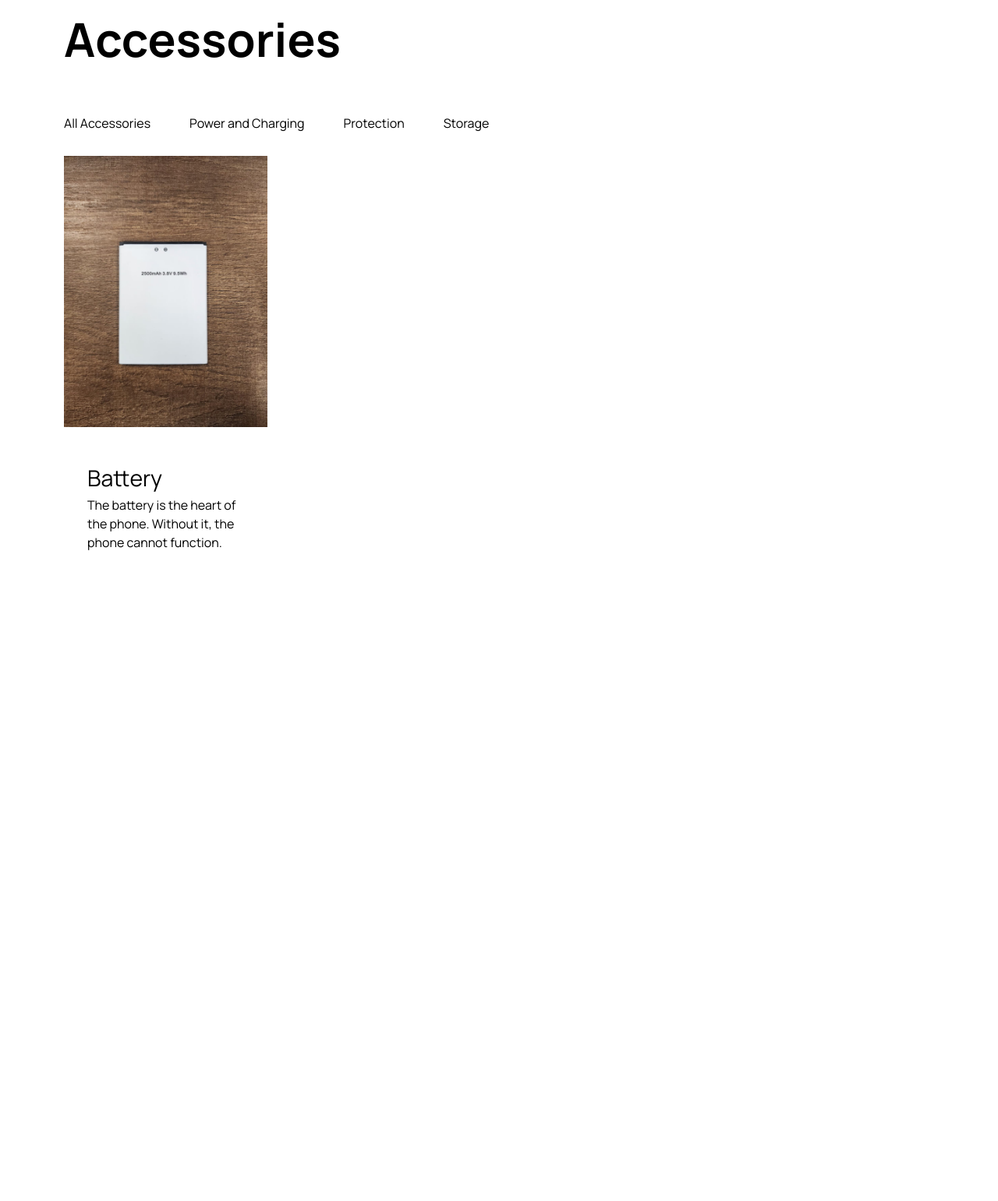
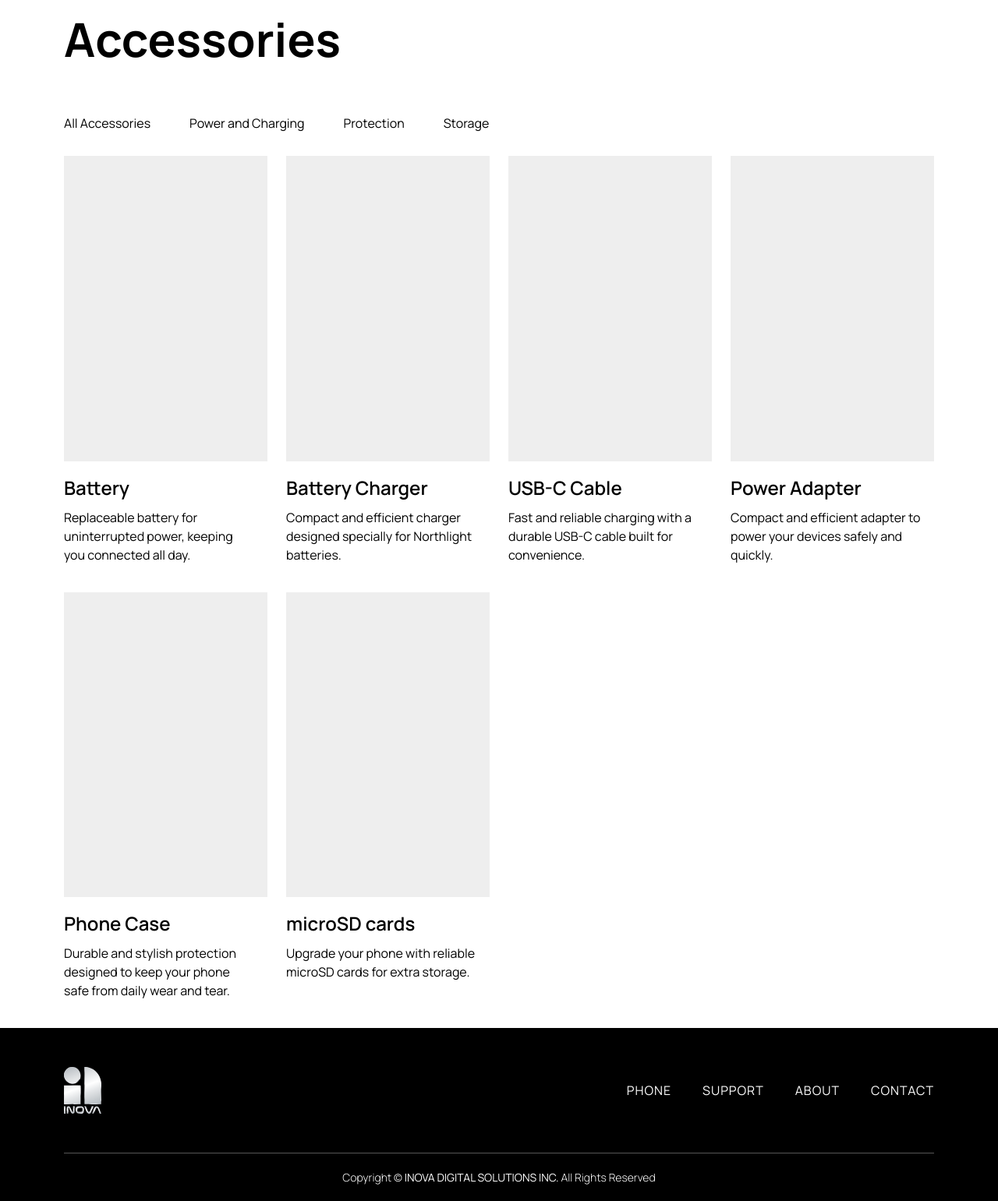
Before and after one commit to salmankhan03/i-nova, a PHP site: page /accessories.php in a window 1280 px wide. Shown: the part 136-1677 px from the top of the page at 78% size. Before the commit the page ends 842 px from the top, so only its background shows below. Run offline with PHP 8.4, Linux system fonts and the light colour scheme; some libraries are stand-ins or nearby versions.

Commit message:
update accessories page

```diff
--- a/accessories.php
+++ b/accessories.php
@@ -2,6 +2,29 @@
 <html lang="en">
     <head>
         <?php include './inc/HTMLhead.php'; ?>
+        <style>
+            .card {
+                margin-bottom: 20px;
+            }
+            .card-body {
+                padding-left: 0;
+            }
+            .card-title {
+                font-size: 24px;
+                font-weight: 600;
+            }
+            .accessory-image-container {
+                background-color: #eee;
+                width: 100%;
+                aspect-ratio: 2/3;
+                display: flex;
+                justify-content: left;
+                align-items: center;
+            }
+            .accessory-image{
+                width: 70%;
+            }
+        </style>
     </head>
     <body>
         <?php include './inc/header.php'; ?>
@@ -21,23 +44,84 @@
             </div>
 
             <div class="row">
-                <div class="col-sm-6 col-md-4 col-lg-3">
-                    <div class="accessory-card">
-                        <img src="img/accessories/battery.jpeg" alt="battery" class="img-fluid">
+                <div class="col-sm-6 col-lg-4 col-xl-3">
+                    <div class="card">
+                        <div class="accessory-image-container">
+                            <!-- <img src="img/accessories/battery.jpeg" alt="battery" class="img-fluid accessory-image"> -->
+                        </div>
                         <div class="card-body">
                             <div class="card-title">Battery</div>
-                            <div class="card-text">The battery is the heart of the phone. Without it, the phone cannot function.</div>
+                            <div class="card-text">Replaceable battery for uninterrupted power, keeping you connected all day.</div>
+                        </div>
+                    </div>
+                </div>
+
+                <div class="col-sm-6 col-lg-4 col-xl-3">
+                    <div class="card">
+                        <div class="accessory-image-container">
+                            <!-- <img src="img/accessories/battery.jpeg" alt="battery" class="img-fluid accessory-image"> -->
+                        </div>
+                        <div class="card-body">
+                            <div class="card-title">Battery Charger</div>
+                            <div class="card-text">Compact and efficient charger designed specially for Northlight batteries.</div>
+                        </div>
+                    </div>
+                </div>
+
+                <div class="col-sm-6 col-lg-4 col-xl-3">
+                    <div class="card">
+                        <div class="accessory-image-container">
+                            <!-- <img src="img/accessories/battery.jpeg" alt="battery" class="img-fluid accessory-image"> -->
+                        </div>
+                        <div class="card-body">
+                            <div class="card-title">USB-C Cable</div>
+                            <div class="card-text">Fast and reliable charging with a durable USB-C cable built for convenience.</div>
+                        </div>
+                    </div>
+                </div>
+
+                <div class="col-sm-6 col-lg-4 col-xl-3">
+                    <div class="card">
+                        <div class="accessory-image-container">
+                            <!-- <img src="img/accessories/battery.jpeg" alt="battery" class="img-fluid accessory-image"> -->
+                        </div>
+                        <div class="card-body">
+                            <div class="card-title">Power Adapter</div>
+                            <div class="card-text">Compact and efficient adapter to power your devices safely and quickly.</div>
+                        </div>
+                    </div>
+                </div>
+
+                <div class="col-sm-6 col-lg-4 col-xl-3">
+                    <div class="card">
+                        <div class="accessory-image-container">
+                            <!-- <img src="img/accessories/case.jpeg" alt="battery" class="img-fluid accessory-image"> -->
+                        </div>
+                        <div class="card-body">
+                            <div class="card-title">Phone Case</div>
+                            <div class="card-text">Durable and stylish protection designed to keep your phone safe from daily wear and tear.</div>
+                        </div>
+                    </div>
+                </div>
+
+                <div class="col-sm-6 col-lg-4 col-xl-3">
+                    <div class="card">
+                        <div class="accessory-image-container">
+                            <!-- <img src="img/accessories/case.jpeg" alt="battery" class="img-fluid accessory-image"> -->
+                        </div>
+                        <div class="card-body">
+                            <div class="card-title">microSD cards</div>
+                            <div class="card-text">Upgrade your phone with reliable microSD cards for extra storage.</div>
                         </div>
                     </div>
                 </div>
 
             </div>
-
         </div>
 
 
 
-        <?php //include './inc/footer.php'; ?>
+        <?php include './inc/footer.php'; ?>
 
     </body>
 </html>
--- a/css/style.css
+++ b/css/style.css
@@ -380,23 +380,6 @@ a {
     text-wrap: nowrap;
 }
 
-.card {
-    background-color: #f7f7f7;
-}
-
-.card-body {
-    padding: 30px;
-}
-
-.support-icon {
-    width: 70px;
-}
-
-.card-title {
-    padding: 15px 0 0 0;
-    font-size: calc(1.3rem + .6vw);
-}
-
 .black-background {
     background-color: black;
     margin-top: -270px;
```
Also changed, not shown: support.php (+18 -0 lines), img/accessories/battery.jpeg, img/accessories/case.jpeg.
